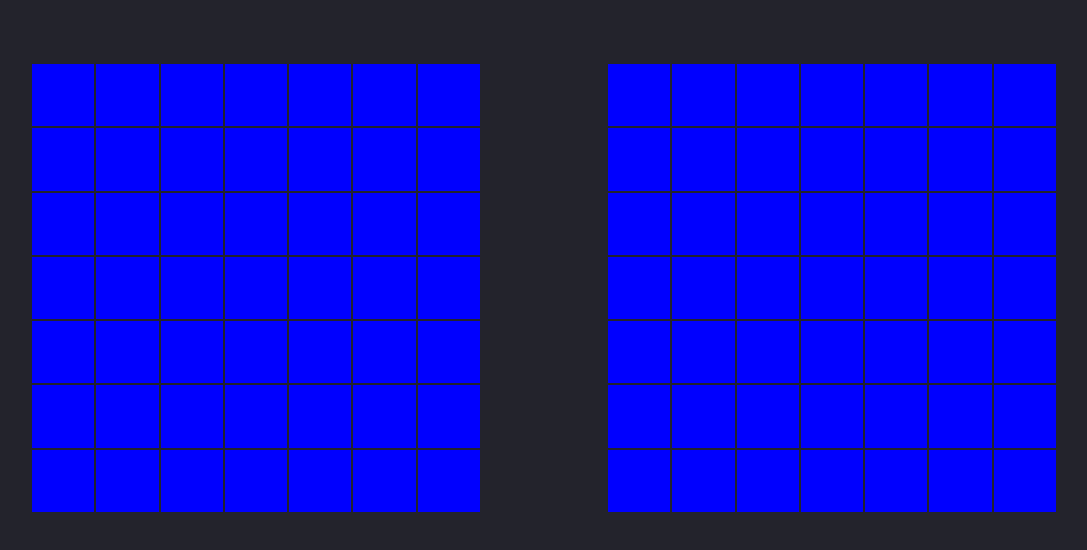
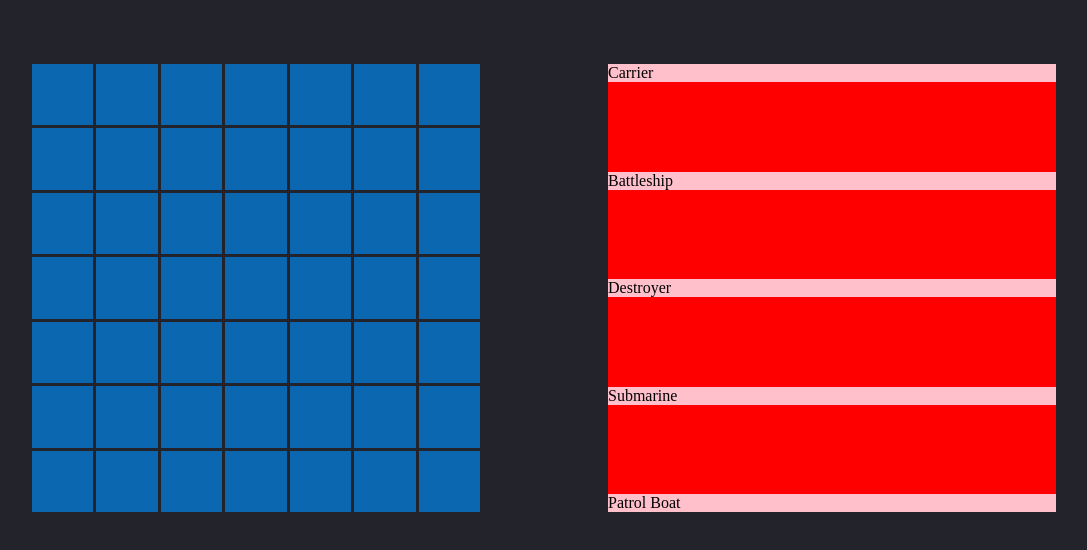
Before and after one commit to PaperOrb/battleship, a React (Create React App) app: page / in a window 1280 px wide. Shown: the top 550 px of the page, without its empty margins (96-1183 px from the left). Built offline with nearby package versions, Linux system fonts and the light colour scheme.

Commit message:
Add drag and drop for singular ship squares

```diff
--- a/package.json
+++ b/package.json
@@ -7,8 +7,7 @@
     "@testing-library/user-event": "^12.1.10",
     "react": "^17.0.2",
     "react-dom": "^17.0.2",
-    "react-scripts": "4.0.3",
-    "web-vitals": "^1.0.1"
+    "react-scripts": "4.0.3"
   },
   "scripts": {
     "start": "react-scripts start",
--- a/src/App.js
+++ b/src/App.js
@@ -1,7 +1,16 @@
 import { useState, useEffect } from "react";
 import Board from "./components/Board";
+import ShipPicker from "./components/ShipPicker";
 
 function App() {
+  const [boardVisibility, setBoardVisibility] = useState("hide-board");
+  const [shipsArePlaced, setShipsArePlaced] = useState("hide-board");
+  const [placingShip, setPlacingShip] = useState(false);
+
+  useEffect(() => {
+    console.log("placing ship!");
+  }, [placingShip]);
+
   // const [player, setPlayer] = useState(player.create("player"));
 
   // const [enemy, setEnemy] = useState(player.create("cpu"));
@@ -14,10 +23,16 @@ function App() {
   //   // setEnemyBoardIsVisible("show-enemy-board")
   // }, []);
 
+  // unhides CPU board once all ships are placed
+  useEffect(() => {
+    console.log("all ships placed!");
+  }, [shipsArePlaced]);
+
   return (
     <div className="board-container">
-      <Board ownerProp="player" />
-      <Board ownerProp="cpu" />
+      <Board ownerProp="player" placingShip={placingShip} />
+      <Board ownerProp="cpu" visibility={boardVisibility} />
+      <ShipPicker setPlacingShip={setPlacingShip} />
     </div>
   );
 }
--- a/src/components/Board.js
+++ b/src/components/Board.js
@@ -1,6 +1,6 @@
 import { useEffect, useState } from "react";
 
-export default function Board({ ownerProp }) {
+export default function Board({ ownerProp, visibility }) {
   const [owner, setOwner] = useState(ownerProp);
   const [board, setBoard] = useState(createBoard(7));
 
@@ -9,38 +9,80 @@ export default function Board({ ownerProp }) {
 
     let arrWithCoords = arr.map((row, row_ind) => {
       return row.map((element, col_ind) => {
-        return { owner: ownerProp, isShip: false, isHit: false, coords: [row_ind, col_ind] };
+        return { owner: ownerProp, isShip: false, isHit: false, coords: [row_ind, col_ind], isChecked: false };
       });
     });
 
     return arrWithCoords;
   }
 
-  let handleBoardInput = (e) => {
-    // let square = target
-    // if (square.hit) return
-    //
+  // generic updater for sq inside board state
+  let updateSq = (domCoordsAsString, attributeToUpdate, value) => {
+    setBoard((prevBoard) => {
+      let newBoard = prevBoard.map((row) => {
+        return row.map((arrEle) => {
+          if (JSON.stringify(arrEle.coords) === domCoordsAsString) arrEle[attributeToUpdate] = value;
+          return arrEle;
+        });
+      });
+
+      return newBoard;
+    });
   };
 
-  let renderSquare = (sq) => {
-    let hitSq = <div className="board-square hit-sq"></div>;
-    let shipSq = <div className="board-square friendly-sq"></div>;
-    let emptySq = <div className="board-square empty-sq" onClick={handleBoardInput}></div>;
+  let attackSq = (e) => {
+    if (e.target.classList.contains("empty-sq")) {
+      let domCoords = e.target.getAttribute("data-coords");
+      updateSq(domCoords, "isChecked", true);
+    }
+  };
 
-    if (sq.isHit) return hitSq; // hit ship
-    if (sq.isShip && sq.owner === "player") return shipSq; // friendly ship
-    return emptySq; // no ship
+  let allowDrop = (e) => {
+    e.preventDefault();
+  };
+
+  let placeShip = (e) => {
+    let coordsAsStr = e.target.getAttribute("data-coords");
+    updateSq(coordsAsStr, "isShip", true);
+
+    e.preventDefault();
+  };
+
+  let renderSquare = (sq, key) => {
+    let clickHandler;
+    let squareClass = "board-square empty-sq"; // squares default to empty
+    if (sq.isHit) squareClass = "board-square hit-sq"; // hit ship
+    if (sq.isChecked) squareClass = "board-square checked-sq"; // square already checked
+    if (sq.isShip && sq.owner === "player") squareClass = "board-square friendly-sq"; // friendly ship
+    if (sq.owner !== "player") clickHandler = attackSq;
+
+    return (
+      <div
+        key={key}
+        data-testid={`square${key}`}
+        className={squareClass}
+        onClick={clickHandler}
+        data-coords={JSON.stringify(sq.coords)}
+        onDragOver={allowDrop}
+        onDrop={placeShip}
+      ></div>
+    );
   };
 
   let renderBoard = () => {
-    let boardJSX = board.map((row) => {
-      return row.map((sq) => {
-        return renderSquare(sq);
+    let boardJSX = board.map((row, row_ind) => {
+      return row.map((sq, sq_ind) => {
+        let key = Number(String(row_ind) + String(sq_ind)); // row is tens place and sq is ones place
+        return renderSquare(sq, key);
       });
     });
 
     return boardJSX;
   };
 
-  return <div className="board">{renderBoard()}</div>;
+  return (
+    <div key={5} className={`board ${visibility}`}>
+      {renderBoard()}
+    </div>
+  );
 }
--- /dev/null
+++ b/src/components/ShipPicker.js
@@ -0,0 +1,35 @@
+import { useState } from "react";
+import Board from "./Board";
+
+export default function ShipPicker({ setPlacingShip }) {
+  let togglePlacingShip = () => {
+    setPlacingShip((prevPlacingShip) => !prevPlacingShip);
+  };
+
+  let drag = (event) => {
+    event.dataTransfer.setData("text", event.target.id);
+    Board.setState("blah");
+    // prototype drag and dropping 1 square, then replace adjacent tiles with ship tiles. hopefully replacing nodes via vanilla JS doesnt mess up react
+    // probably need to get the dropped tile + the destination, input that data into the board state and let the component update itself
+  };
+
+  return (
+    <div className="ship-picker">
+      <div className="ship-container" onClick={togglePlacingShip} onDragStart={drag} draggable="true">
+        Carrier
+      </div>
+      <div className="ship-container" onDragStart={drag} draggable="true">
+        Battleship
+      </div>
+      <div className="ship-container" onDragStart={drag} draggable="true">
+        Destroyer
+      </div>
+      <div className="ship-container" onDragStart={drag} draggable="true">
+        Submarine
+      </div>
+      <div className="ship-container" onDragStart={drag} draggable="true">
+        Patrol Boat
+      </div>
+    </div>
+  );
+}
--- a/src/modules/Player.js
+++ b/src/modules/AI.js
@@ -1,4 +1,4 @@
-// const Player = (() => {
+// const AI = (() => {
 //   // private
 //   let destroyProtocol = (board) => {};
 
@@ -19,7 +19,7 @@
 //   };
 
 //   //public
-//   let create = (playerType) => {
+//   let create = () => {
 //     return {
 //       destroyProtocol: destroyProtocol,
 //       seekProtocol: seekProtocol,
@@ -29,4 +29,4 @@
 //   return { create };
 // })();
 
-// export default Player;
+// export default AI;
--- a/src/styles/App.css
+++ b/src/styles/App.css
@@ -1,14 +1,13 @@
 :root {
   --primary-color: rgb(35,35,44);
+  --water: rgb(12, 103, 177);
+  --missed: rgb(108, 114, 122);
 }
 
 html, body {
   width: 100vw;
   height: 100vh;
   background-color: var(--primary-color);
-}
-
-body {
 }
 
 * {
@@ -26,12 +25,50 @@ body {
 .board {
   display: grid;
   grid-template: repeat(7, 1fr) / repeat(7, 1fr);
-  gap: 2px;
+  gap: 3px;
   width: 35vw;
   height: 35vw;
 }
 
 /* get board squares to render */
 .board-square {
-  background-color: blue;
+  background-color: var(--water);
 }
+
+.hide-board {
+  display: none;
+}
+
+.unhide-board {
+  display: visible
+}
+
+.checked-sq {
+  background: var(--missed);
+}
+
+.friendly-sq {
+  background-color: green;
+}
+
+.hit-sq {
+  background-color: red;
+}
+
+.placing-ship-on-sq:hover {
+  background-color: forestgreen;
+}
+
+.ship-picker {
+  display: flex;
+  flex-direction: column;
+  justify-content: space-between;
+  background-color: red;
+  width: 35vw;
+  height: 35vw;
+}
+
+.ship-container {
+  width: 100%;
+  background-color: pink;
+}
```
Also changed, not shown: src/modules/Ship.js (deleted, +0 -12 lines), 2 other files (tests, documents, lock files or other folders).
